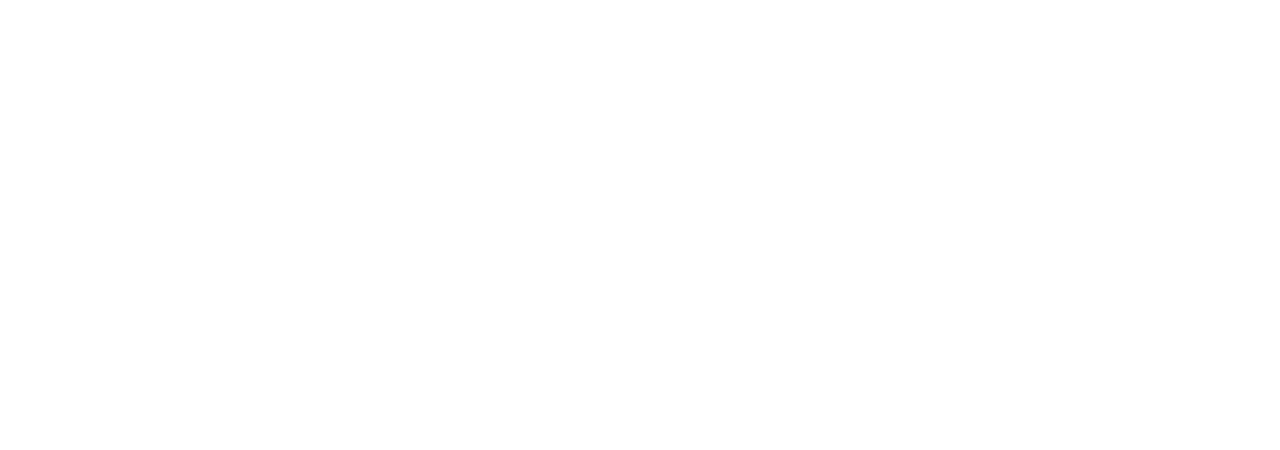
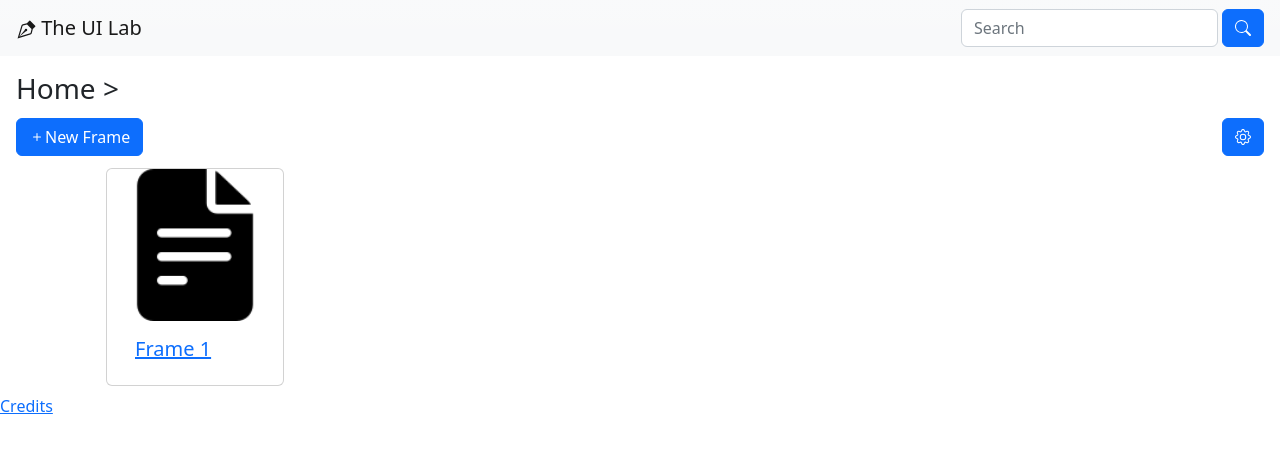
Before and after one commit to sneha2910/CSCC09-project, a React (Create React App) app in the folder frontend/: page /project in a window 1280 px wide. Before the commit this address had no page. Shown: the top 450 px of the page. Built offline with nearby package versions, Linux system fonts and the light colour scheme.

Commit message:
feat: add frame page

```diff
--- a/frontend/src/App.jsx
+++ b/frontend/src/App.jsx
@@ -10,6 +10,7 @@ import ULTOSPage from './routes/ULTOSPage';
 import ULHomepage from './routes/ULHomepage';
 import ULCredits from './routes/ULCredits';
 import ULDesign from './routes/ULDesign';
+import ULProject from './routes/ULProject';
 
 function App() {
   return (
@@ -21,6 +22,7 @@ function App() {
         <Route path="/" element={<ULHomepage />} />
         <Route path="/credits" element={<ULCredits />} />
         <Route path="/design" element={<ULDesign />} />
+        <Route path="/project" element={<ULProject />} />
       </Routes>
   );
 }
--- a/frontend/src/components/ULTOS.jsx
+++ b/frontend/src/components/ULFrameCover.jsx
@@ -1,17 +1,19 @@
-import Container from 'react-bootstrap/Container';
-import Row from 'react-bootstrap/Row';
-import Col from 'react-bootstrap/Col';
+import React from "react";
+import { Card } from "react-bootstrap";
+import defaultDocument from "../media/document.png";
+import { Link } from "react-router-dom";
 
-const ULTOS = () => {
+const ULFrameCover = (props) => {
   return (
-    <Container>
-        <Row className="justify-content-md-center">
-           <Col md={{ span: 6}}>
-            <text>When creating an account, we are going to collect your email address and send you email about your account and project information.</text>
-           </Col>
-        </Row>
-    </Container>
-  )
-}
+    <Card className="col-2">
+      <Link to={`/design?project=${props.project}&frame=${props.name}`}>
+        <Card.Img variant="top" src={defaultDocument} />
+        <Card.Body>
+          <Card.Title>{props.name}</Card.Title>
+        </Card.Body>
+      </Link>
+    </Card>
+  );
+};
 
-export default ULTOS;
+export default ULFrameCover;
--- a/frontend/src/routes/ULDesign.jsx
+++ b/frontend/src/routes/ULDesign.jsx
@@ -7,11 +7,12 @@ import ULDesignFrame from '../components/ULDesignFrame';
 const ULDesign = () => {
   /* Get the name of the file from the URL */
   const [searchParams] = useSearchParams();
-  const filename = searchParams.get("file");
+  const projectName = searchParams.get("project");
+  const frameName = searchParams.get("frame");
   return (
     <Stack className="h-100">
       <ULNavbar />
-      <h2>Editing {filename}</h2>
+      <h2>Home &gt; {projectName} &gt; {frameName}</h2>
       <ULDesignFrame />
     </Stack>
   );
--- /dev/null
+++ b/frontend/src/routes/ULProject.jsx
@@ -0,0 +1,36 @@
+import React from "react";
+import { Link, useSearchParams } from "react-router-dom";
+import { Button, Container, Row } from "react-bootstrap";
+import { BsPlus, BsGear } from "react-icons/bs";
+import ULNavbar from "../components/ULNavbar";
+import ULFrameCover from "../components/ULFrameCover";
+
+const ULProject = () => {
+  const [searchParams] = useSearchParams();
+  const projectName = searchParams.get("project");
+  return (
+    <div>
+      <ULNavbar />
+      <h3 className="px-3 pt-3">Home &gt; {projectName}</h3>
+      <div>
+        <div className="px-3 py-1 d-flex justify-content-between">
+          <Button className="d-flex justify-content-between">
+            <BsPlus className="align-self-center" />
+            <span className="align-self-center">New Frame</span>
+          </Button>
+          <Button className="d-flex">
+            <BsGear className="align-self-center" />
+          </Button>
+        </div>
+        <Container className="px-5 py-2">
+          <Row>
+            <ULFrameCover project={projectName} name="Frame 1" />
+          </Row>
+        </Container>
+      </div>
+      <Link to="/credits"> Credits </Link>
+    </div>
+  );
+};
+
+export default ULProject;
```
